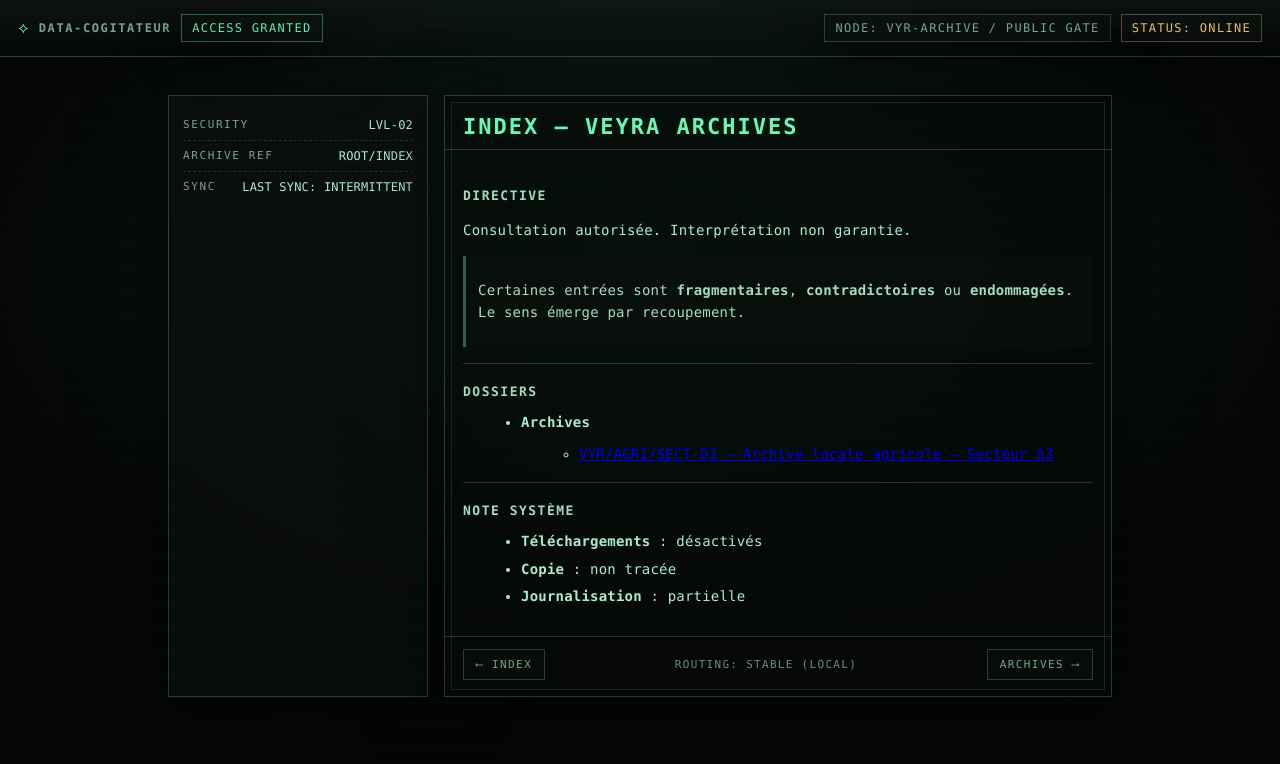
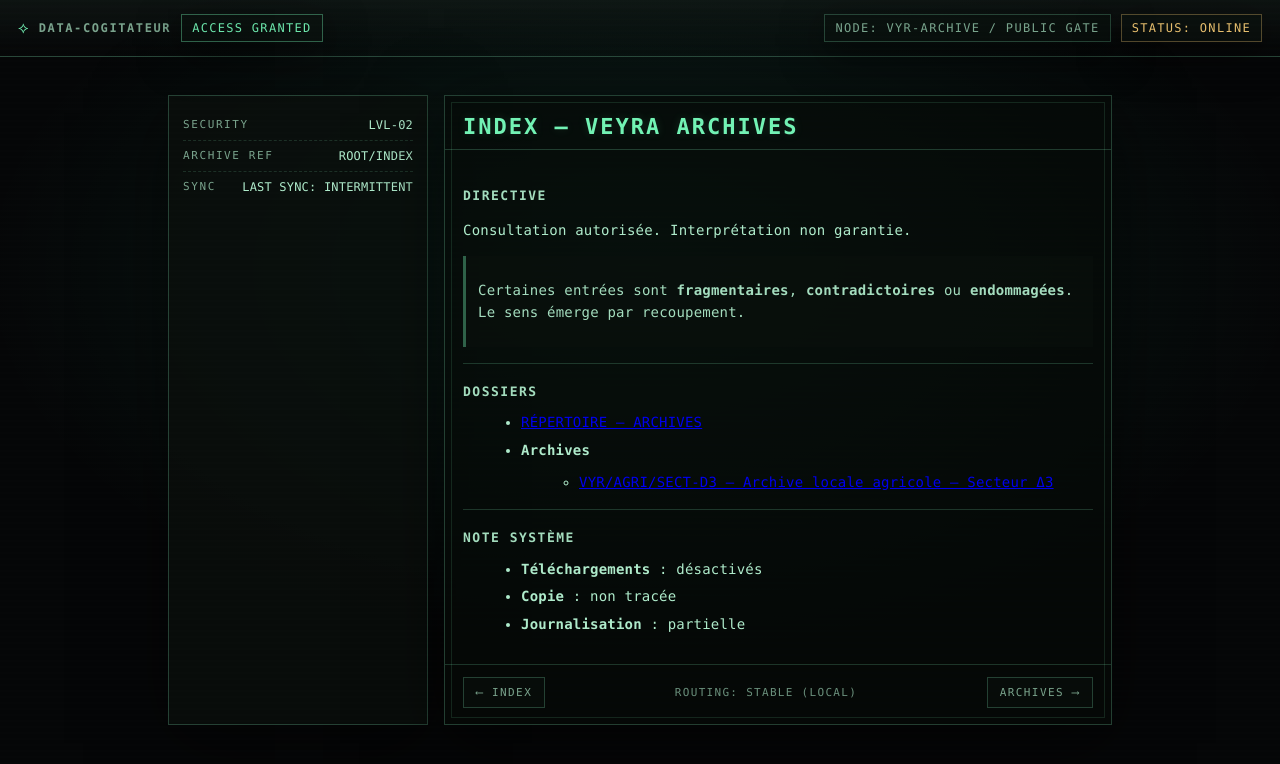
Before and after one commit to Soudure1981/veyra-archives, a Jekyll site: the page built from index.md, in a window 1280 px wide. Shown: the top 764 px of the page. Built offline with Jekyll 4.4.1, drawn with Linux system fonts in a browser that asks for light colours.

Commit message:
Update index.md
Fix archives link from homepage

```diff
--- a/index.md
+++ b/index.md
@@ -20,8 +20,10 @@ Consultation autorisée. Interprétation non garantie.
 
 ## Dossiers
 
+- [RÉPERTOIRE — ARCHIVES](/archives/)
 - **Archives**
-  - [VYR/AGRI/SECT-D3 — Archive locale agricole — Secteur Δ3](/archives/vyr-agri-sect-d3)
+  - [VYR/AGRI/SECT-D3 — Archive locale agricole — Secteur Δ3](/archives/vyr-agri-sect-d3.html)
+
 
 ---
 
```
